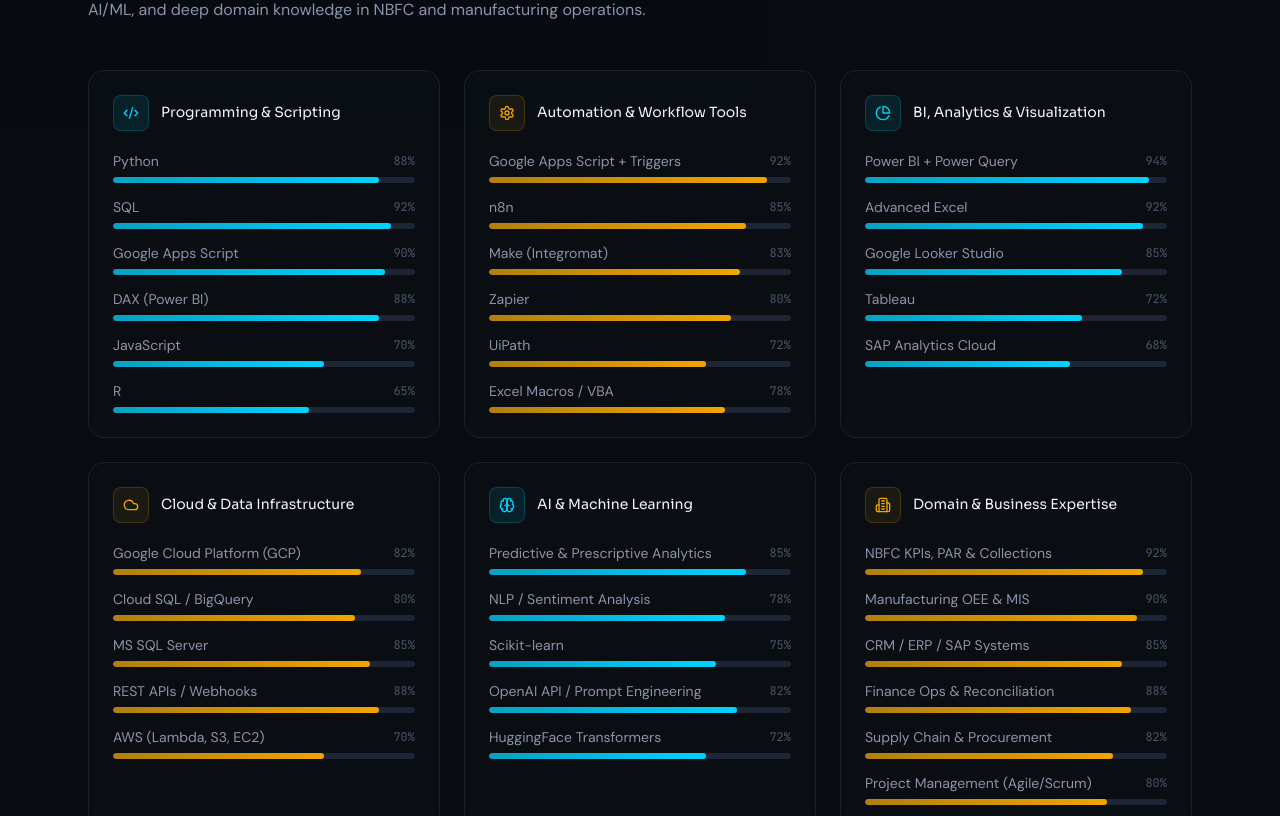
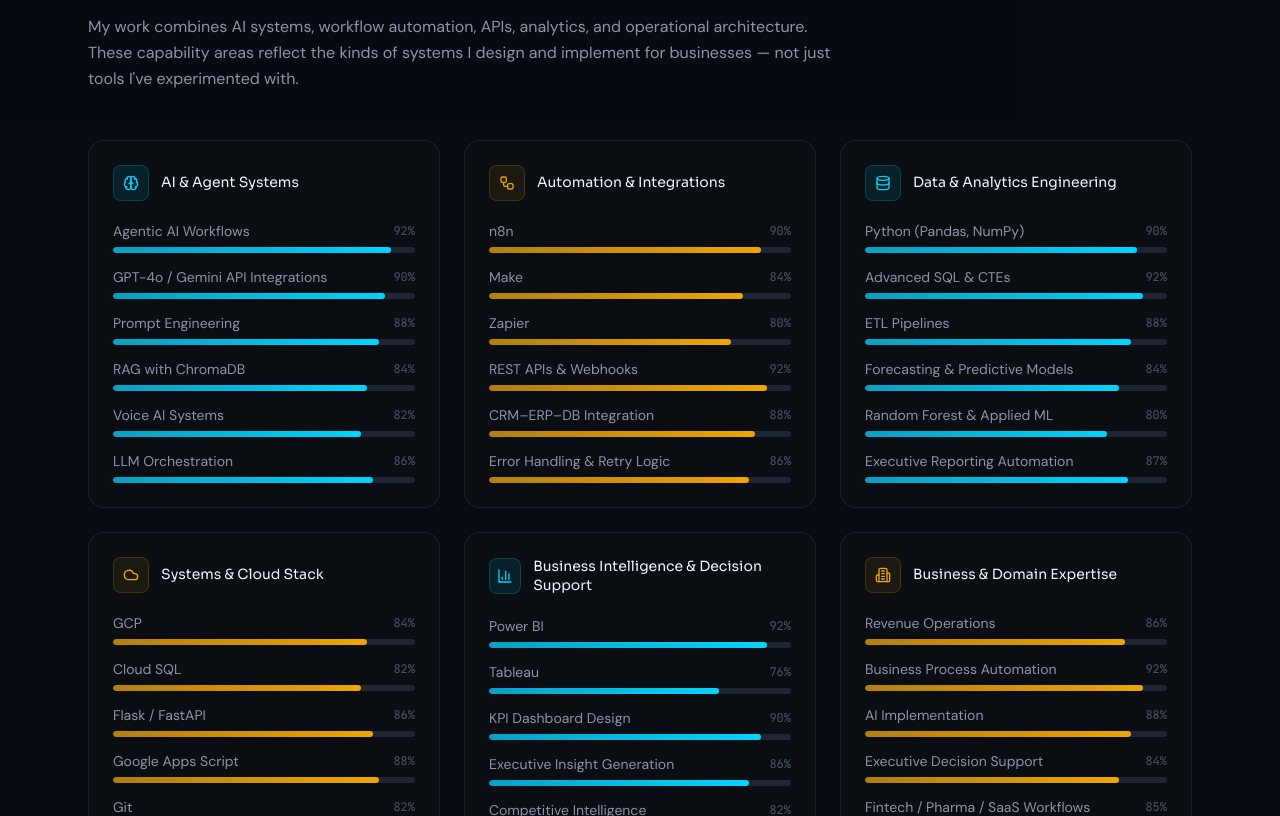
Before and after one commit to yug03/portfolio, a Next.js app: page / in a window 1280 px wide. Shown: the part 2164-2980 px from the top of the page. Built offline with nearby package versions, Linux system fonts and the light colour scheme.

Commit message:
Refactor skills component and update skill categories

```diff
--- a/components/Skills.tsx
+++ b/components/Skills.tsx
@@ -1,84 +1,93 @@
 "use client";
 
-import { motion } from "framer-motion";
-import { useInView } from "framer-motion";
+import { motion, useInView } from "framer-motion";
 import { useRef } from "react";
-import { Code2, Settings, Cloud, PieChart, Building2, Brain } from "lucide-react";
+import {
+  Brain,
+  Workflow,
+  Database,
+  Cloud,
+  BarChart3,
+  Building2,
+} from "lucide-react";
 
 const skillCategories = [
   {
-    icon: Code2,
-    label: "Programming & Scripting",
+    icon: Brain,
+    label: "AI & Agent Systems",
     color: "cyan",
     skills: [
-      { name: "Python", level: 88 },
-      { name: "SQL", level: 92 },
-      { name: "Google Apps Script", level: 90 },
-      { name: "DAX (Power BI)", level: 88 },
-      { name: "JavaScript", level: 70 },
-      { name: "R", level: 65 },
+      { name: "Agentic AI Workflows", level: 92 },
+      { name: "GPT-4o / Gemini API Integrations", level: 90 },
+      { name: "Prompt Engineering", level: 88 },
+      { name: "RAG with ChromaDB", level: 84 },
+      { name: "Voice AI Systems", level: 82 },
+      { name: "LLM Orchestration", level: 86 },
     ],
   },
   {
-    icon: Settings,
-    label: "Automation & Workflow Tools",
+    icon: Workflow,
+    label: "Automation & Integrations",
     color: "gold",
     skills: [
-      { name: "Google Apps Script + Triggers", level: 92 },
-      { name: "n8n", level: 85 },
-      { name: "Make (Integromat)", level: 83 },
+      { name: "n8n", level: 90 },
+      { name: "Make", level: 84 },
       { name: "Zapier", level: 80 },
-      { name: "UiPath", level: 72 },
-      { name: "Excel Macros / VBA", level: 78 },
+      { name: "REST APIs & Webhooks", level: 92 },
+      { name: "CRM–ERP–DB Integration", level: 88 },
+      { name: "Error Handling & Retry Logic", level: 86 },
     ],
   },
   {
-    icon: PieChart,
-    label: "BI, Analytics & Visualization",
+    icon: Database,
+    label: "Data & Analytics Engineering",
     color: "cyan",
     skills: [
-      { name: "Power BI + Power Query", level: 94 },
-      { name: "Advanced Excel", level: 92 },
-      { name: "Google Looker Studio", level: 85 },
-      { name: "Tableau", level: 72 },
-      { name: "SAP Analytics Cloud", level: 68 },
+      { name: "Python (Pandas, NumPy)", level: 90 },
+      { name: "Advanced SQL & CTEs", level: 92 },
+      { name: "ETL Pipelines", level: 88 },
+      { name: "Forecasting & Predictive Models", level: 84 },
+      { name: "Random Forest & Applied ML", level: 80 },
+      { name: "Executive Reporting Automation", level: 87 },
     ],
   },
   {
     icon: Cloud,
-    label: "Cloud & Data Infrastructure",
+    label: "Systems & Cloud Stack",
     color: "gold",
     skills: [
-      { name: "Google Cloud Platform (GCP)", level: 82 },
-      { name: "Cloud SQL / BigQuery", level: 80 },
-      { name: "MS SQL Server", level: 85 },
-      { name: "REST APIs / Webhooks", level: 88 },
-      { name: "AWS (Lambda, S3, EC2)", level: 70 },
+      { name: "GCP", level: 84 },
+      { name: "Cloud SQL", level: 82 },
+      { name: "Flask / FastAPI", level: 86 },
+      { name: "Google Apps Script", level: 88 },
+      { name: "Git", level: 82 },
+      { name: "Deployment-Ready API Architectures", level: 84 },
     ],
   },
   {
-    icon: Brain,
-    label: "AI & Machine Learning",
+    icon: BarChart3,
+    label: "Business Intelligence & Decision Support",
     color: "cyan",
     skills: [
-      { name: "Predictive & Prescriptive Analytics", level: 85 },
-      { name: "NLP / Sentiment Analysis", level: 78 },
-      { name: "Scikit-learn", level: 75 },
-      { name: "OpenAI API / Prompt Engineering", level: 82 },
-      { name: "HuggingFace Transformers", level: 72 },
+      { name: "Power BI", level: 92 },
+      { name: "Tableau", level: 76 },
+      { name: "KPI Dashboard Design", level: 90 },
+      { name: "Executive Insight Generation", level: 86 },
+      { name: "Competitive Intelligence", level: 82 },
+      { name: "Operational Monitoring Systems", level: 88 },
     ],
   },
   {
     icon: Building2,
-    label: "Domain & Business Expertise",
+    label: "Business & Domain Expertise",
     color: "gold",
     skills: [
-      { name: "NBFC KPIs, PAR & Collections", level: 92 },
-      { name: "Manufacturing OEE & MIS", level: 90 },
-      { name: "CRM / ERP / SAP Systems", level: 85 },
-      { name: "Finance Ops & Reconciliation", level: 88 },
-      { name: "Supply Chain & Procurement", level: 82 },
-      { name: "Project Management (Agile/Scrum)", level: 80 },
+      { name: "Revenue Operations", level: 86 },
+      { name: "Business Process Automation", level: 92 },
+      { name: "AI Implementation", level: 88 },
+      { name: "Executive Decision Support", level: 84 },
+      { name: "Fintech / Pharma / SaaS Workflows", level: 85 },
+      { name: "Process Transformation Thinking", level: 90 },
     ],
   },
 ];
@@ -94,7 +103,7 @@
 function SkillBar({ name, level, color, delay, isInView }: SkillBarProps) {
   return (
     <div className="space-y-1.5">
-      <div className="flex justify-between items-center">
+      <div className="flex justify-between items-center gap-4">
         <span className="text-sm text-text-secondary">{name}</span>
         <span className="text-xs font-mono text-text-muted">{level}%</span>
       </div>
@@ -129,20 +138,19 @@
           className="space-y-12"
         >
           {/* Header */}
-          <div className="space-y-4 max-w-xl">
+          <div className="space-y-4 max-w-3xl">
             <div className="flex items-center gap-3">
               <span className="font-mono text-xs text-cyan-accent tracking-widest uppercase">
-                02 — Skills
+                02 — Capabilities
               </span>
               <div className="h-px flex-1 max-w-20 bg-border" />
             </div>
-            <h2 className="font-display text-3xl md:text-4xl font-700 tracking-tight">
-              Technical{" "}
-              <span className="gradient-text-cyan">Arsenal</span>
+            <h2 className="font-display text-3xl md:text-4xl font-700 tracking-tight leading-tight">
+              Technical Depth Meets <span className="gradient-text-cyan">Business Systems Thinking</span>
             </h2>
-            <p className="text-text-secondary text-base">
-              6 years of hands-on experience across programming, automation, BI, cloud,
-              AI/ML, and deep domain knowledge in NBFC and manufacturing operations.
+            <p className="text-text-secondary text-base leading-relaxed">
+              My work combines AI systems, workflow automation, APIs, analytics, and operational architecture.
+              These capability areas reflect the kinds of systems I design and implement for businesses — not just tools I&apos;ve experimented with.
             </p>
           </div>
 
@@ -160,7 +168,6 @@
                 }}
                 className="glass glass-hover rounded-2xl p-6 space-y-5"
               >
-                {/* Category header */}
                 <div className="flex items-center gap-3">
                   <div
                     className={`w-9 h-9 rounded-lg flex items-center justify-center ${
@@ -183,7 +190,6 @@
                   </h3>
                 </div>
 
-                {/* Skill bars */}
                 <div className="space-y-3.5">
                   {category.skills.map((skill, skillIdx) => (
                     <SkillBar
@@ -199,7 +205,6 @@
               </motion.div>
             ))}
           </div>
-
         </motion.div>
       </div>
     </section>
```
